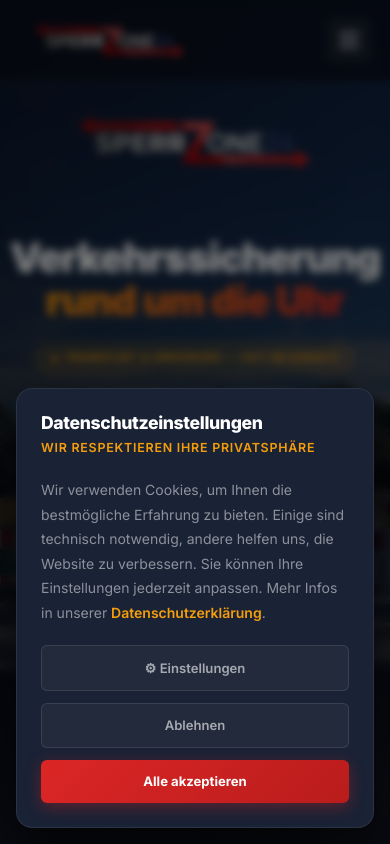
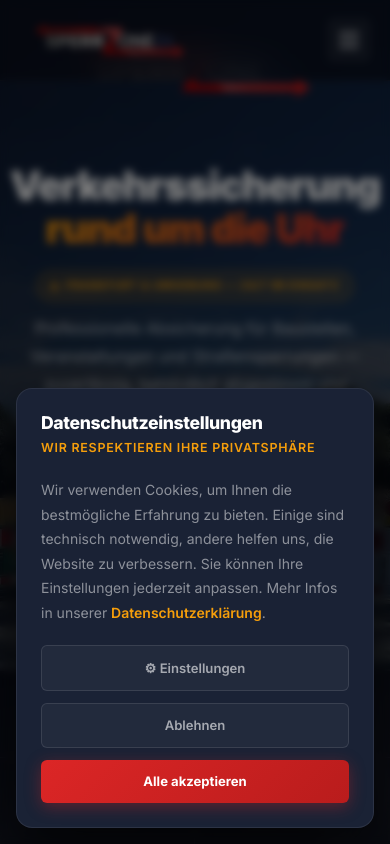
Before and after one commit to Alpy81/traffic-secure-company, a Next.js app: page / in a window 390 px wide. Shown: the top 844 px of the page. Built offline with nearby package versions, Linux system fonts and the light colour scheme.

Commit message:
update commit

```diff
--- a/components/Hero/Hero.module.css
+++ b/components/Hero/Hero.module.css
@@ -315,7 +315,7 @@
   .content {
     flex-direction: column;
     padding-top: 3rem;
-    padding-bottom: 5rem;
+    padding-bottom: 14rem;
   }
 
   .badge {
```
